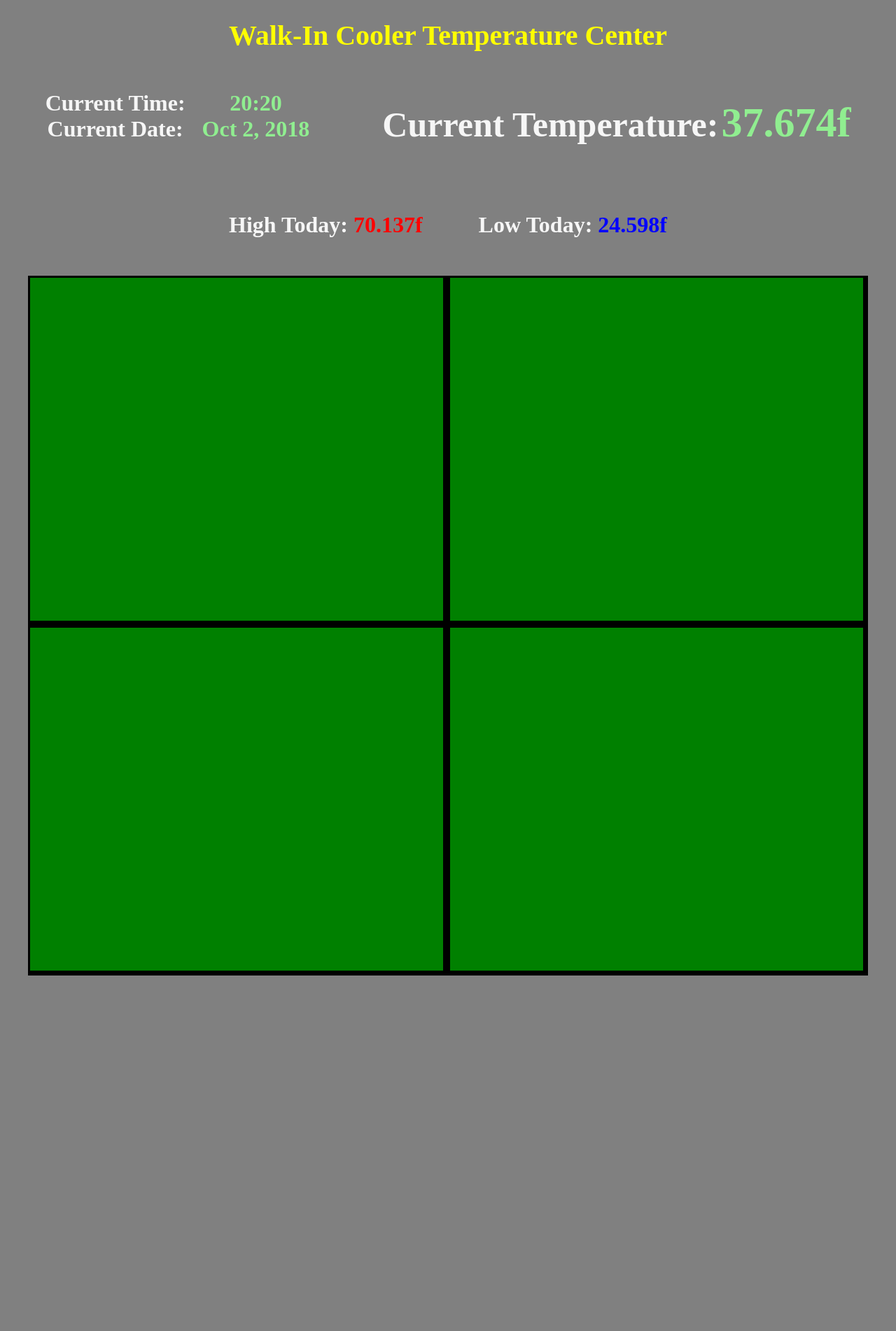
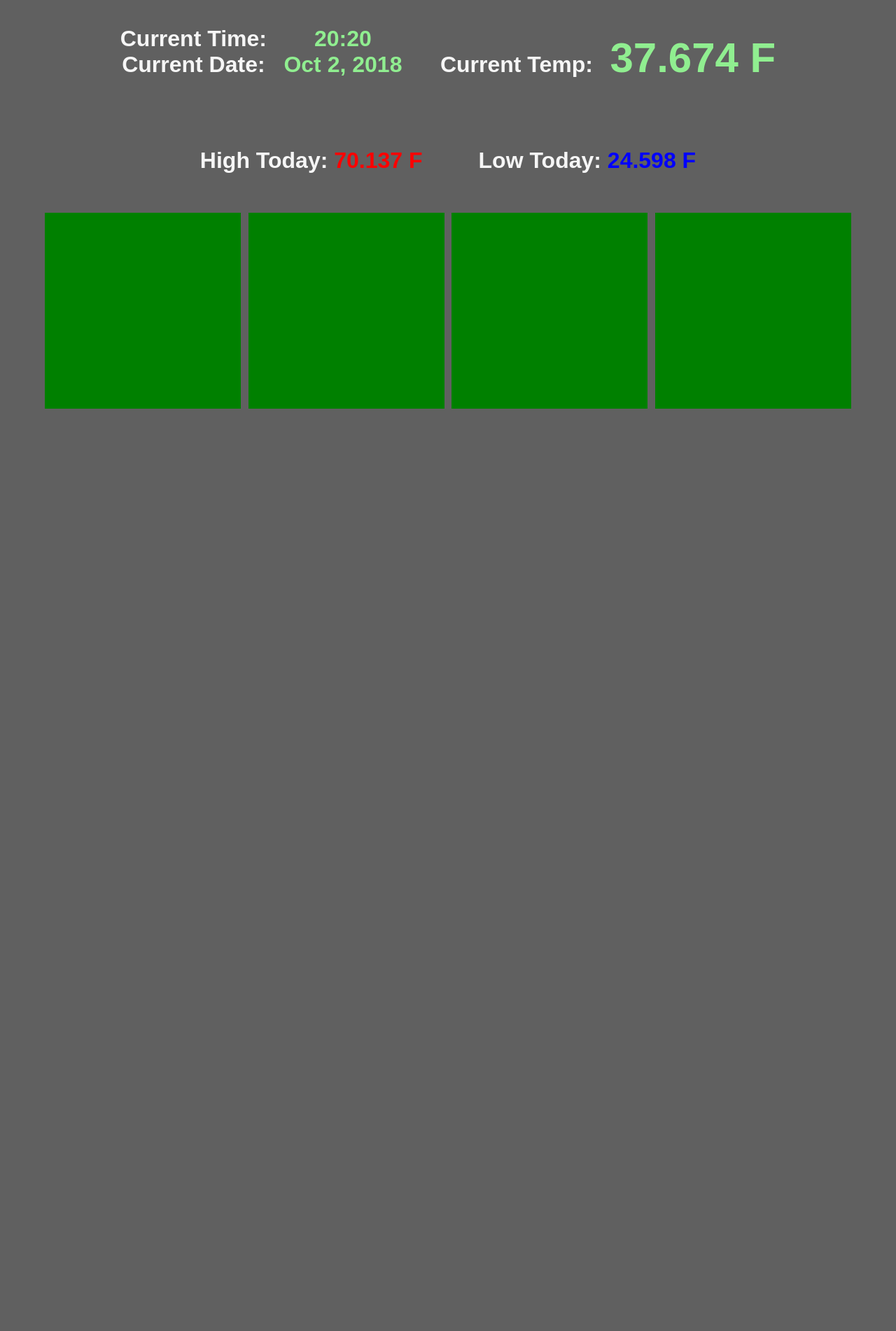
Before and after one commit to cc-d/madmike-temperature-gauge, a Flask app: page / in a window 1280 px wide. Shown: the whole page at 70% size. After the commit the page ends 584 px from the top, so only its background shows below. Run offline with Flask 2, Linux system fonts and the light colour scheme; data comes from the database, SQL or seed files in the repository; both versions use the stored data as it was after the commit; some libraries are stand-ins or nearby versions.

Commit message:
real functionality

```diff
--- a/run.py
+++ b/run.py
@@ -5,13 +5,24 @@ import re
 import time
 import os
 import sqlite3
+
+import smtplib
+from email.mime.text import MIMEText
+
 from datetime import datetime
 from flask import Flask, render_template, request
 app = Flask(__name__)
 
 global db
 global table
-db, table = 'history.db', 'test'
+db, table = '/home/pi/madmike-temperature-gauge/history.db', 'test'
+
+global sendto
+sendto = 'ccarterdev@gmail.com'
+
+global max_high_temp_f
+global max_low_temp_f
+max_high_temp_f, max_low_temp_f = 50, 32
 
 @app.route('/')
 def index():
@@ -24,42 +35,87 @@ def to_f(c):
 	return '{:.3f}'.format(c * 9/5 + 32)
 
 # random paded int
-def rpi(a, b, date=False):
-	i = randint(a,b)
+def rpi(a=None, b=None, num=False, date=False):
+	if not num and a and b:
+		i = randint(a,b)
+	else:
+		i = int(num)
 	if len(str(i)) == 1:
 		i = '0' + str(i)
 	return i
 
-def current_temperature(testing=False, rtype='json'):
+def semail(message='No Message'):
+	global sendto
+
+	me, you = 'localhost@localhost', sendto
+	msg = MIMEText(message)
+	msg['Subject'] = message
+	msg['From'] = me
+	msg['To'] = sendto
+
+	s = smtplib.SMTP('localhost')
+	s.sendmail(me, [you], msg.as_string())
+	return True
+
+
+def current_temperature(testing=False, email_alert=False, show_error=False, rtype='json'):
 	if testing:
 		#rantemp = randint(-5000,1000)
 		rantemp = randint(500,5000)
 		raw_device_data = '56 01 4b 46 7f ff 0b 10 d0 : crc=d0 YES\n' \
 						'55 01 4b 46 7f ff 0a 10 d1 t=' + str(rantemp)
-		raw_temp = re.findall(r't=-?\d+', raw_device_data)[0][2:]
-		negative = ''
-		if raw_temp[0] == '-':
-			negative = '-'
-			raw_temp = raw_temp[1:]
-		if len(raw_temp) < 5:
-			raw_temp = ((5 - len(raw_temp)) * '0') + raw_temp
-
-		c = float(negative + raw_temp[:2] + '.' + raw_temp[2:])
 		month, day = rpi(1,12), rpi(1,31)
-		month = rpi(1,9)
 		if month == 2:
 			day = rpi(1,28)
 		elif month == 4 or month == 6 or month == 9 or 11:
 			day = rpi(1,30)
-		#time = '%s-%s-%s %s:%s:%s' % (rpi(2017,2018), month, day, rpi(0,23), rpi(0,59), rpi(0,59))
-		time = '%s-%s-%s %s:%s:%s' % (2018, month, day, rpi(0,23), choice(['00',15,30,45]), '00')
+		stime = '%s-%s-%s %s:%s:%s' % (2018, month, day, rpi(0,23), choice(['00',15,30,45]), '00')
 	else:
-		time = datetime.now().strftime('%Y-%m-%d %H:%M:%S')
-		return False
+		raw_device_data = os.popen('cat /sys/bus/w1/devices/28-00000a29c2c1/w1_slave').read()
+		month, day = rpi(num=int(datetime.now().month)), rpi(num=int(datetime.now().day))
+		now = datetime.now()
+		stime = '%s-%s-%s %s:%s:%s' % (rpi(num=int(now.year)), rpi(num=int(now.month)), rpi(num=int(now.day)),
+			rpi(num=int(now.hour)), rpi(num=int(now.minute)), rpi(num=int(now.second)))
+
+	raw_temp = re.findall(r't=-?\d+', raw_device_data)[0][2:]
+	negative = ''
+	if raw_temp[0] == '-':
+		negative = '-'
+		raw_temp = raw_temp[1:]
+	if len(raw_temp) < 5:
+		raw_temp = ((5 - len(raw_temp)) * '0') + raw_temp
+	c = float(negative + raw_temp[:2] + '.' + raw_temp[2:])
+
+	error = 'None'
+	if not testing:
+		global sendto
+		global max_high_temp_f
+		global max_low_temp_f
+		if to_f(c) > max_high_temp_f or to_f(c) < max_low_temp_f:
+			error = 'Temperature %s is outside of range!' % to_f(c)
+			if email_alert:
+				se = semail(message=error)
+				print(se)
+			with open('error.log', 'a+') as e:
+				print('%s | %s' % (time.time(), error))
+				e.write('%s | %s' % (time.time(), error))
+
+	r = {'f':to_f(c), 'c':c, 'time':stime}
+
+	if show_error:
+		r['error'] = error
+
 	if rtype == 'json':
-		return json.dumps({'f':to_f(c), 'c':c, 'time':time})
+		return json.dumps(r)
 	elif rtype == 'dict':
-		return {'f':to_f(c), 'c':c, 'time':time}
+		return r
+	return True
+
+def poll_temp(testing=False, email_alert=True, show_error=True):
+	ct = current_temperature(testing=testing, email_alert=email_alert, rtype='dict')
+	print(ct)
+	insert_data(ct['c'], ct['f'], ct['time'])
+	return True
 
 def insert_data(c, f, time):
 	conn = sqlite3.connect(db)
@@ -68,6 +124,7 @@ def insert_data(c, f, time):
 	cc.execute(sql)
 	conn.commit()
 	conn.close()
+	return True
 
 @app.route('/api/temperature_history', methods=['GET'])
 def get_temperature_history():
--- a/templates/index.html
+++ b/templates/index.html
@@ -3,19 +3,8 @@
 	<title>Temperature Data</title>
 	<script type="text/javascript" src="{{ url_for('static', filename='jquery-3.3.1.js') }}"></script>
 	<script type="text/javascript" src="{{ url_for('static', filename='plotly-latest.min.js') }}"></script>
-</head>
-<body>
-<div id="full" style="display:none;">
-	<div id="closegraph">
-		<a id="closeicon" href="javascript:showcontent()">x</a>
-	</div>
-	<div id="fullgraph">
-	</div>
-</div>
+
 <style>
-body {
-	height:100%;
-}
 #full {
 	position: absolute;
 	color: black;
@@ -46,33 +35,27 @@ body {
 	text-align: center;
 }
 body{
-	background-color: gray;
+	background-color: #606060;
+	font-family: arial;
 }
 h1{
 	color: #f6f6f6;
 }
 #squarecontainer{
   margin: 0 auto;
-  width: 1200px;
-  height: 1000px;
-  background-color: yellow;
+  width: 100%;
+  height: 100%;
 }
 #topr{
-  width: 1200px;
-  height: 500px;
-  background-color: black;
+  width: 100%;
+  height: 100%;
   display: inline-block;
-}
-#botr{
-  width: 1200px;
-  height: 500px;
-  background-color: black;
-  display: inline-block;
+  text-align: center;
 }
 .square{
   margin: 3px;
-  width: 590px;
-  height: 490px;
+  width: 280px;
+  height: 280px;
   background-color: green;
   display: inline-block;
 }
@@ -88,80 +71,53 @@ h1{
 #myDiv3{
 	display: inline-block;
 }
+</style>
+</head>
 
-#topg{
-	width:1500px;
-}
-#botg{
-	width:1500px;
-}
-#graphs{
-	display: inline-block;
-	margin: 0 auto;
-}
-</style>
-<div id='actualcontent'>
-<h1 id='title'>Walk-In Cooler Temperature Center</h1>
-<div id='cDateTime' style="margin: 0 auto; text-align: center">
-	<div id='leftBlock' style="display: inline-block;">
-		<div style="display: inline-block;">
+<body>
+<div id="full" style="display:none;">
+	<div id="closegraph">
+		<a id="closeicon" href="javascript:showcontent()">x</a>
+	</div>
+	<div id="fullgraph">
+	</div>
+</div>
+
+
+<div style='margin: 0 auto; text-align: center'>
+	<div style='display: inline-block;'>
+		<div style='display: inline-block;'>
 			<h1>Current Time: <br>Current Date: </h1>
 		</div>
-		<div id='ctime' style="display: inline-block;">
-		</div>
+		<div id='ctime' style='display: inline-block;'></div>
 	</div>
-	<div id='rightBlock' style="display: inline-block; padding-left: 100px">
-		<div style="display: inline-block; margin: 0 auto;">
-			<h1 style="font-size: 50px;">Current Temperature: </br></h1>
+	<div style='display: inline-block;'>
+		<div style='display: inline-block; padding-left: 50px;'>
+			<h1>Current Temp:</h1>
 		</div>
 		<div id='ctemp' style='display: inline-block; font-size: 30px;'></div>
 	</div>
 </div>
-<!--<div id='ctemp' style='text-align: center; margin: 0 auto;'>
-</div>-->
 <div id='hlow' style='text-align: center; margin: 0 auto;'>
 </div>
-<div id="squarecontainer">
+<div id='squarecontainer'>
    <div id="topr">
      <div id='myDiv0' class="square" onclick="gensingle(0)">
+     </div>
 
+     <div id='myDiv1' class="square" onclick="gensingle(1)">
      </div>
-     <div id='myDiv1' class="square" onclick="gensingle(1)">
 
+     <div id='myDiv2' class="square" onclick="gensingle(2)">
      </div>
-   </div>
-   <div id="botr">
-     <div id='myDiv2' class="square" onclick="gensingle(2)">
 
-     </div>
      <div id='myDiv3' class="square" onclick="gensingle(3)">
      </div>
    </div>
 </div>
-<div id="myDiv4" style="height:500px; width: 1200px; margin: 0 auto;" onclick="gensingle(4)">
+<div id='myDiv4' style='height:300px; width: 90%; margin: 0 auto;' onclick="gensingle(4)">
 </div>
-<!--
-<div id="graphs">
-<div id='smallGraphs'>
-	<div id="topg" style="display: inline-block">
-		<div id='myDiv0' class="topGraph mydiv">
-		</div>
-		<div id='myDiv1' class="topGraph mydiv">
-		</div>
-	</div>
-	<div id="botg">
-		<div id='myDiv2' class="botGraph mydiv">
-		</div>
-		<div id='myDiv3' class="botGraph mydiv">
-		</div>
-	</div>
-</div>
-<div id="botf" style="width: 1500px;">
-<div id='myDiv4' style="height:95%; width:95%;">
-</div>
-</div>
--->
-</div>
+
 
 <script>
 function refreshData() {
@@ -172,13 +128,15 @@ req.send(null);
 req.onreadystatechange = function() {
 if (this.readyState == 4 && this.status == 200) {
 	jdata = JSON.parse(req.responseText);
-	document.getElementById('ctemp').innerHTML = '<h1  style="display: inline-block; color:LightGreen">' + jdata['f'] + 'f' + '</h1>';
+document.getElementById('ctemp').innerHTML = '<h1 style="padding-left: 20px; color:LightGreen;">' + jdata['f'] + ' F' + '</h1>';
 };
+
 var ctime = new Date();
 var months = ["Jan", "Feb", "Mar", "Apr", "May", "Jun", "Jul", "Aug", "Sep", "Oct", "Nov", "Dec"];
 var days = ["Sunday", "Monday", "Tuesday", "Wednesday", "Thursday", "Friday", "Saturday"];
+
 //<h1>Current Date<br>Time</h1>
-document.getElementById('ctime').innerHTML = '<h1 style="padding-left: 20px; display: inline-block; color:LightGreen">' + ctime.getHours() + ':' + ctime.getMinutes() + '</br>' + months[ctime.getMonth()] + ' ' + ctime.getDay() + ', ' + ctime.getFullYear() + '</h1>';
+document.getElementById('ctime').innerHTML = '<h1 style="padding-left: 20px; color:LightGreen;">' + ctime.getHours() + ':' + ctime.getMinutes() + '</br>' + months[ctime.getMonth()] + ' ' + ctime.getDay() + ', ' + ctime.getFullYear() + '</h1>';
 
 
 };
@@ -209,9 +167,9 @@ if (this.readyState == 4 && this.status == 200) {
 	}
 	//console.log(high);
 	//console.log(low);
-    low = '<p style="display: inline-block; color: blue;">' + low + 'f' + '</p>';
-    high = '<p style="display: inline-block; color: red;">' + high + 'f' + '</p>';
-	document.getElementById('hlow').innerHTML = '<div style="display: inline-block"><h1 id="ht">High Today: ' + high  + '</h1></div>';
+    low = '<p style="display: inline-block; color: blue;">' + low + ' F' + '</p>';
+    high = '<p style="display: inline-block; color: red;">' + high + ' F' + '</p>';
+	document.getElementById('hlow').innerHTML = '<div style="display: inline-block;"><h1 id="ht">High Today: ' + high  + '</h1></div>';
 	document.getElementById('hlow').innerHTML += '<div style="display: inline-block; padding-left: 80px;"><h1 id="lt">Low Today: ' + low  + '</h1></div>';
 
 };
@@ -328,7 +286,6 @@ function showcontent(){
 }
 
 </script>
-</div>
+
 </body>
-
 </html>
```
Also changed, not shown: poll.py (added, +7 -0 lines), __init__.py (added), history.db, 3 other files.
